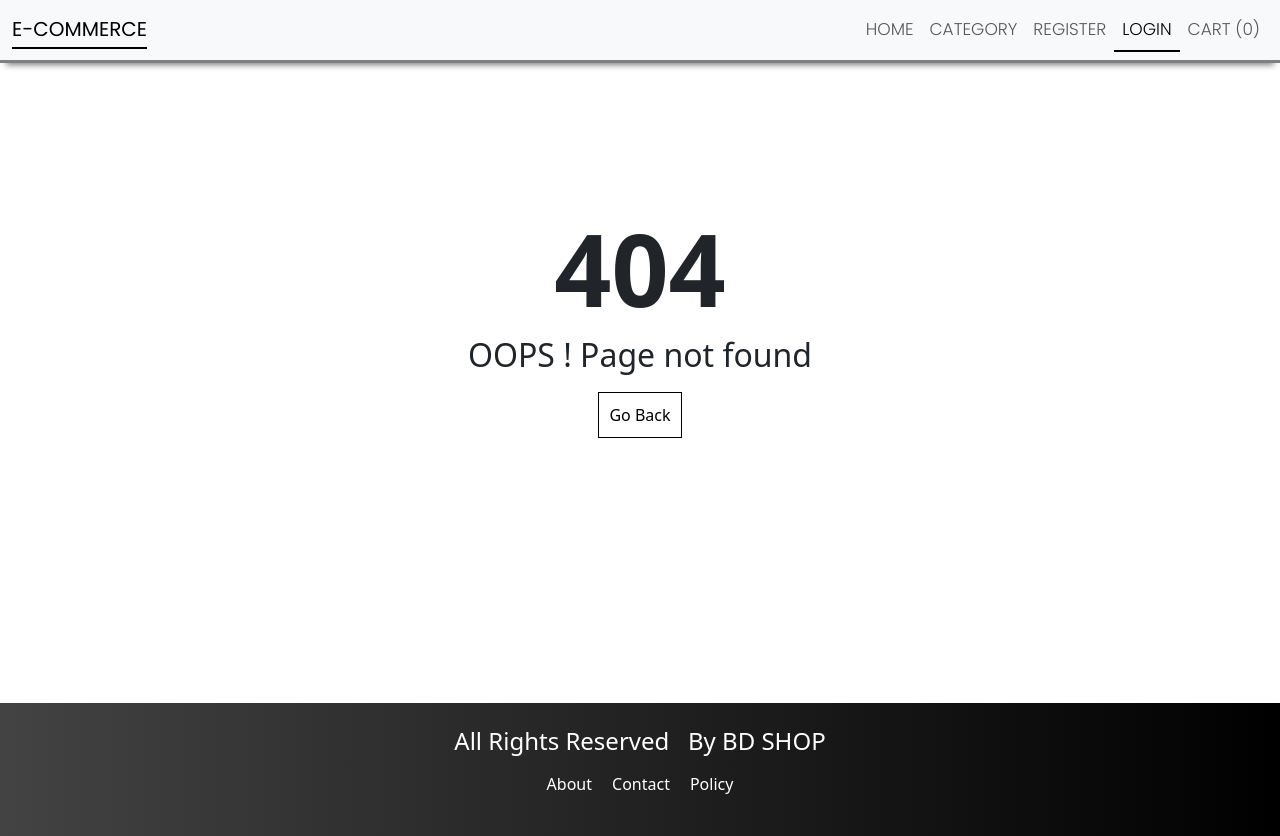
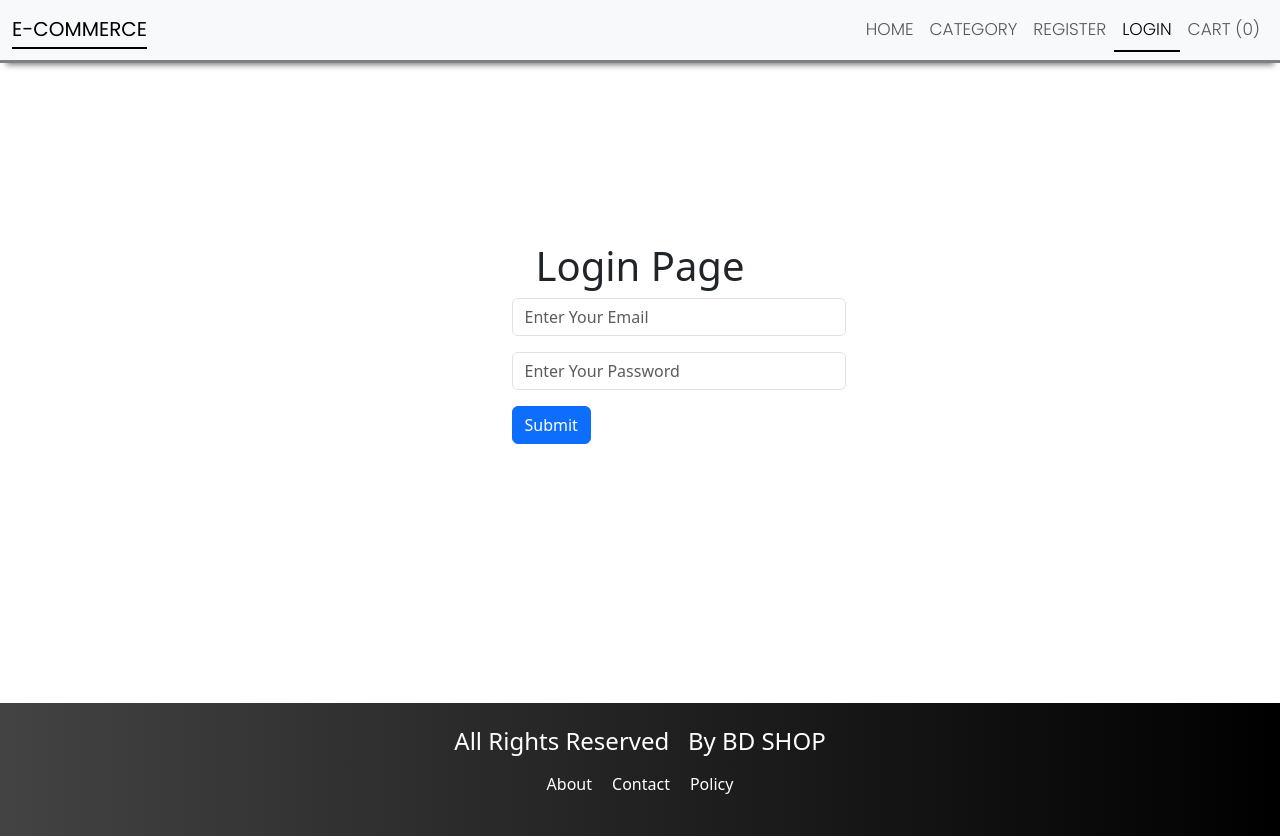
Before and after one commit to Developerzakir/mern_ecommerce, a React (Create React App) app in the folder client/: page /login in a window 1280 px wide. Before the commit this address had no page. Built offline with nearby package versions, Linux system fonts and the light colour scheme.

Commit message:
login successfully done fron frontend

```diff
--- a/client/src/App.js
+++ b/client/src/App.js
@@ -9,6 +9,7 @@ import Policy from './pages/Policy';
 import PagenotFound from './pages/PagenotFound';
 import Register from './pages/auth/Register';
 import { ToastContainer, toast } from 'react-toastify';
+import Login from './pages/auth/Login';
 
 function App() {
   return (
@@ -16,6 +17,7 @@ function App() {
       <Routes>
         <Route path="/" element={<Home />}> </Route>
         <Route path="/register" element={<Register />}> </Route>
+        <Route path="/login" element={<Login />}> </Route>
         <Route path="/about" element={<About />}> </Route>
         <Route path="/contact" element={<Contact />}> </Route>
         <Route path="/policy" element={<Policy />}> </Route>
--- a/client/src/pages/auth/Login.js
+++ b/client/src/pages/auth/Login.js
@@ -0,0 +1,76 @@
+import React, {useState} from 'react'
+import Layouts from '../../components/Layout/Layouts'
+import toast, { Toaster } from 'react-hot-toast';
+import axios from 'axios';
+import { useNavigate } from 'react-router-dom';
+
+const Login = () => {
+
+        const  [email,setEmail] = useState("");
+        const  [password,setPassword] = useState("");
+
+        const navigate  = useNavigate();
+
+
+            //form handle submit function
+            const handleSubmit = async(e)=>{
+                e.preventDefault();
+                console.log(email,password);
+
+                try{
+                    const res = await axios.post("/api/vi/auth/login",{
+                       email,password
+                    });
+
+                    if(res.data.success){
+                        toast.success(res.data.message);
+                        navigate('/');
+                    }else{
+                        toast.error(res.data.message);
+                    }
+
+                }catch(error){
+                    console.log(error);
+                    toast.error('Something went wrong');
+                }
+            }
+
+  return (
+    <Layouts title={'Login  Page'}>
+    <div className='register'>
+        <h1>Login Page</h1>
+
+        <form onSubmit={handleSubmit}>
+
+            <div className="mb-3">
+               <input
+                value={email}
+                onChange={(e)=>setEmail(e.target.value)}
+                type="text"
+                className="form-control"
+                id="email"
+                placeholder='Enter Your Email'
+                required />
+            </div>
+            <div className="mb-3">
+               <input
+               value={password}
+               onChange={(e)=>setPassword(e.target.value)}
+               type="password"
+               className="form-control"
+               id="password"
+               placeholder='Enter Your Password'
+               required />
+            </div>
+
+
+
+            <button type="submit" className="btn btn-primary">Submit</button>
+        </form>
+
+    </div>
+</Layouts>
+  )
+}
+
+export default Login
```
Also changed, not shown: client/src/styles/AuthStyles.css (added).
